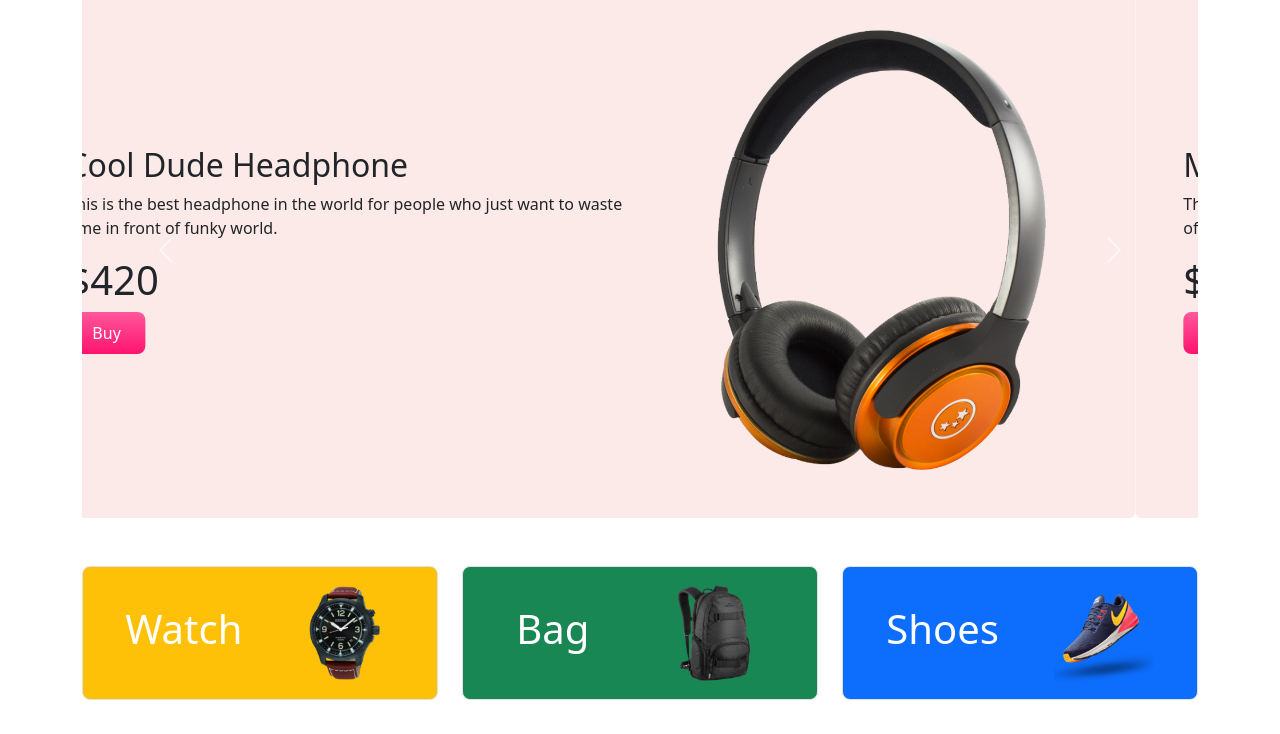
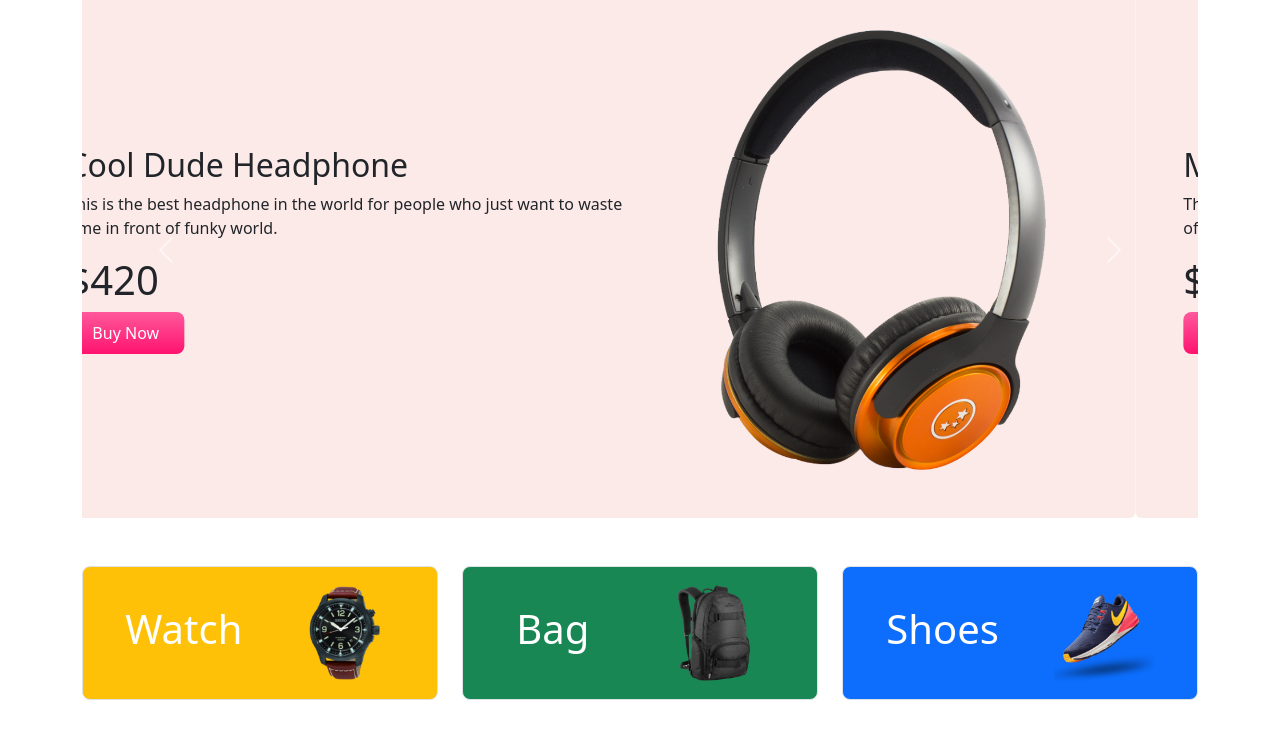
Before and after one commit to tamima07/panda-commerce-bootstrap, a plain HTML site: page index.html in a window 1280 px wide. Shown: the part 66-800 px from the top of the page. Drawn offline with nearby package versions, Linux system fonts and the light colour scheme.

Commit message:
add new work

```diff
--- a/index.html
+++ b/index.html
@@ -53,7 +53,7 @@
                                         front of funky world.</p>
                                     <h1>$420</h1>
                                     <div class="btn panda-btn-buy-now">
-                                        Buy
+                                        Buy Now
                                     </div>
                                 </div>
                             </div>
@@ -72,7 +72,7 @@
                                         tv.</p>
                                     <h1>$1200</h1>
                                     <div class="btn panda-btn-buy-now">
-                                        Buy
+                                        Buy Now
                                     </div>
                                 </div>
                             </div>
@@ -91,7 +91,7 @@
                                         tv.</p>
                                     <h1>$600</h1>
                                     <div class="btn panda-btn-buy-now">
-                                        Buy
+                                        Buy Now
                                     </div>
                                 </div>
                             </div>
```
